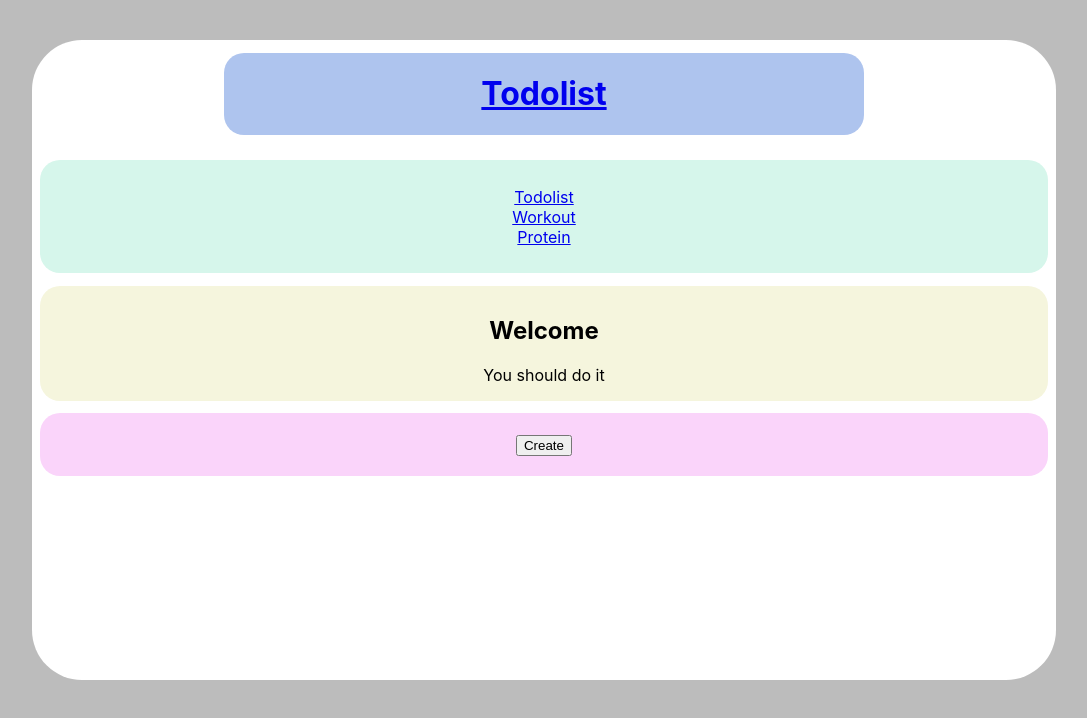
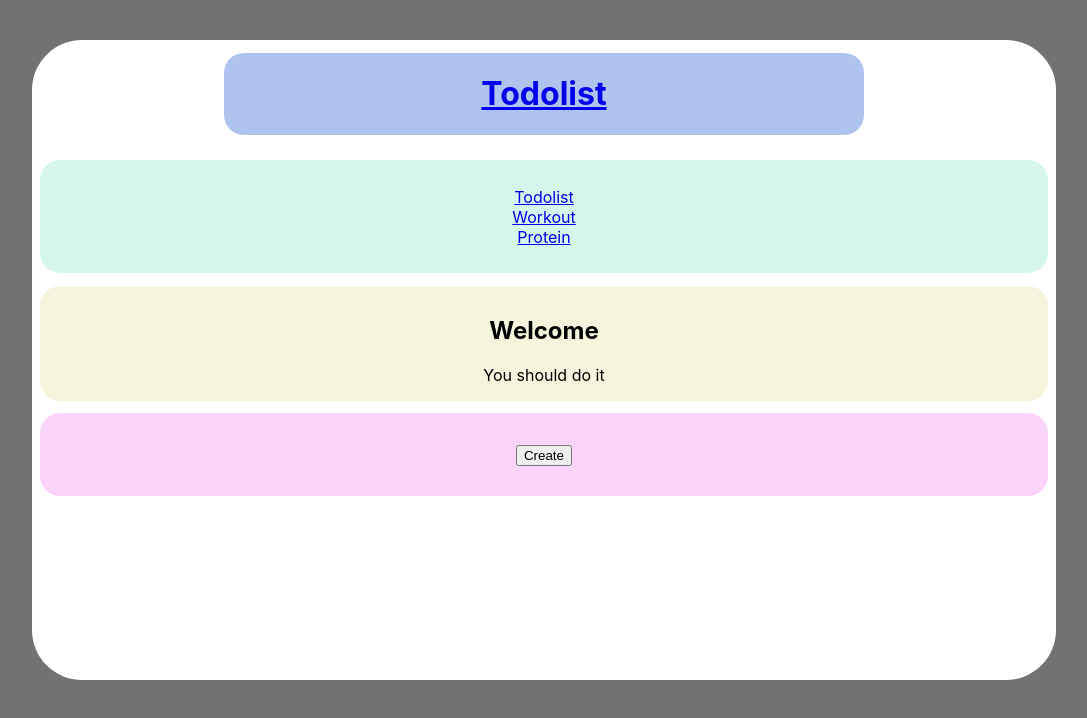
Before and after one commit to Dev-Dotoli/todoList, a React (Create React App) app: page / in a window 1280 px wide. Shown: the top 718 px of the page, without its empty margins (96-1183 px from the left). Built offline with nearby package versions, Linux system fonts and the light colour scheme.

Commit message:
Fix: CSS margin of btn's

```diff
--- a/src/App.css
+++ b/src/App.css
@@ -1,6 +1,6 @@
 .html,
 body {
-  background-color: #bcbcbc;
+  background-color: #727272;
   padding-top: 5vh;
 }
 
@@ -61,3 +61,7 @@ body {
   padding: 2%;
   list-style: none;
 }
+
+.footlistbtn {
+  margin: 1%;
+}
--- a/src/App.js
+++ b/src/App.js
@@ -150,7 +150,7 @@ function App() {
     content = <Article title={title} body={body}></Article>;
     contextControl = (
       <>
-        <li>
+        <li className="footlistbtn">
           <a
             href={"/update" + id}
             onClick={function (event) {
@@ -161,7 +161,7 @@ function App() {
             <button>Update</button>
           </a>
         </li>
-        <li>
+        <li className="footlistbtn">
           <input
             type="button"
             value="Delete"
@@ -240,7 +240,7 @@ function App() {
       ></Nav>
       {content}
       <ul className="ulfoot">
-        <li className="btnlist">
+        <li className="footlistbtn">
           <a
             href="/create"
             onClick={function (event) {
```
